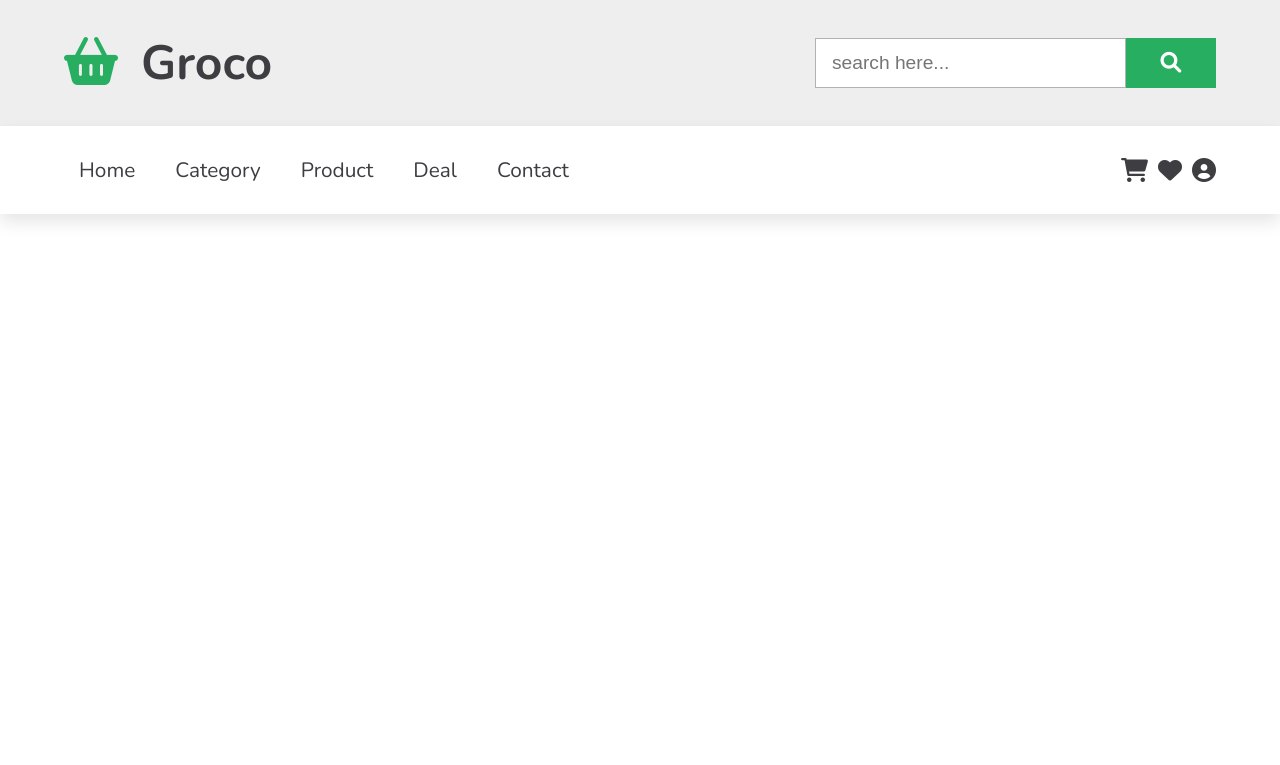
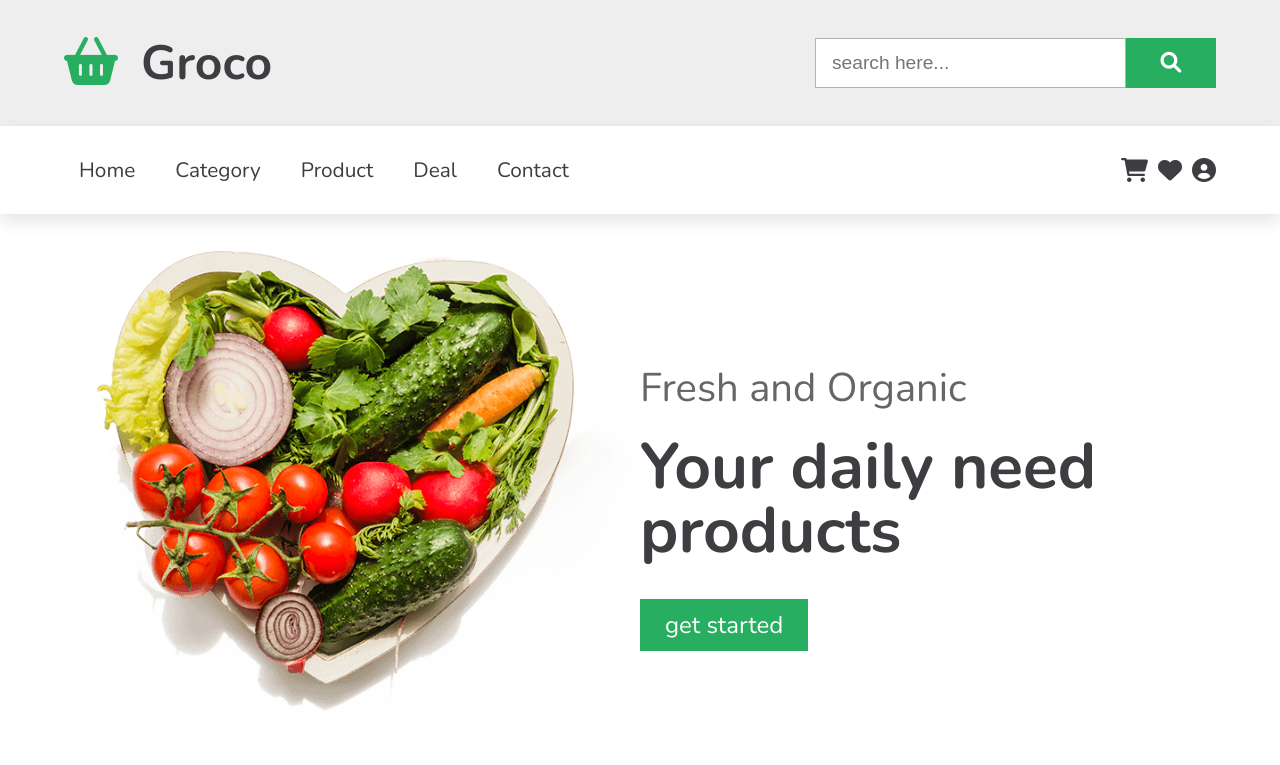
Before and after one commit to patriciasegantine/online-grocery-store, a plain HTML site: page index.html in a window 1280 px wide. Shown: the top 765 px of the page. Drawn offline with nearby package versions, Linux system fonts and the light colour scheme.

Commit message:
start home

```diff
--- a/css/header.css
+++ b/css/header.css
@@ -210,8 +210,6 @@
     background: var(--secondary);
     padding: 20px 0;
     flex-direction: column;
-    transition: 0.6s;
-    overflow-y: auto;
   }
 
   .nav li {
--- /dev/null
+++ b/css/home.css
@@ -0,0 +1,44 @@
+.home {
+  display: flex;
+  flex-wrap: wrap;
+  justify-content: space-between;
+  align-items: center;
+  margin: 36px auto;
+}
+
+.home-image {
+  flex: 1 1 450px;
+}
+
+.home-image img {
+  max-width: 100%;
+}
+
+.home-content {
+  flex: 1 1 450px;
+}
+
+.home-content span {
+  font-size: 2.5em;
+  color: #666;
+}
+.home-content h3 {
+  font-size: 4em;
+  line-height: 1;
+  margin: 20px auto;
+  color: var(--secondary);
+}
+.home-content .btn {
+  display: inline-block;
+  margin-top: 16px;
+  background:var(--primary);
+  color: #fff;
+  padding: 10px 25px;
+  font-size: 1.5em;
+  text-align: center;
+  cursor: pointer;
+}
+
+.home-content .btn:hover {
+  background: var(--secondary);
+}
--- a/css/style.css
+++ b/css/style.css
@@ -1,9 +1,3 @@
 @import 'geral.css';
 @import 'header.css';
-
-
-
-
-
-
-@import 'media-queries.css';
+@import 'home.css';
--- a/index.html
+++ b/index.html
@@ -58,6 +58,20 @@
       </div>
     </header>
 
+    <!-- home section -->
+
+    <section class="home container" id="home">
+
+    <div class="home-image">
+      <img src="assets/img/home-img.png" alt="" />
+    </div>
+
+    <div class="home-content">
+      <span>Fresh and Organic</span>
+      <h3>Your daily need products</h3>
+      <a href="#" class="btn">get started</a>
+    </div>
+  </section>
     <!-- custom js file -->
     <script type="module" src="js/app.js"></script>
   </body>
```
Also changed, not shown: css/media-queries.css (added).
